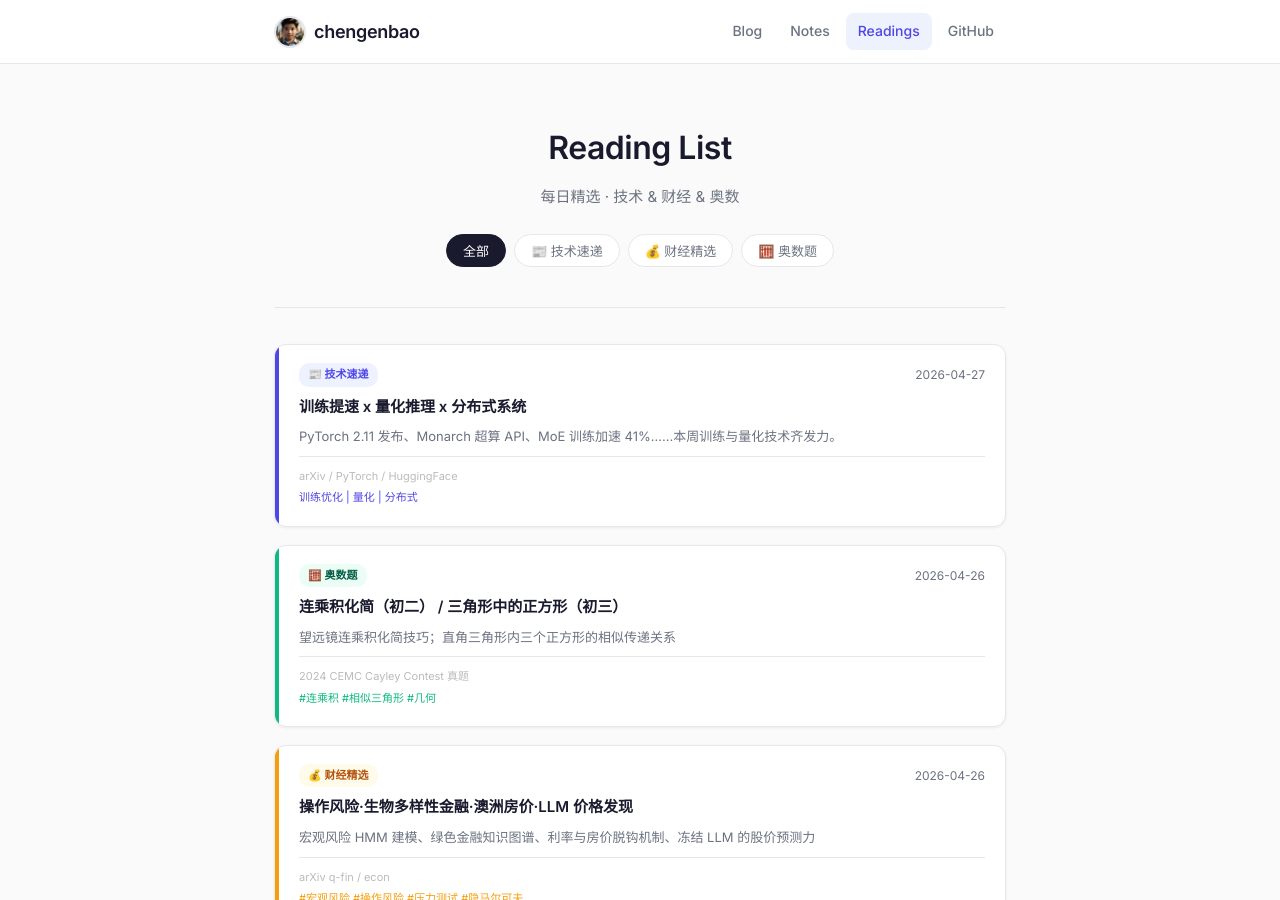
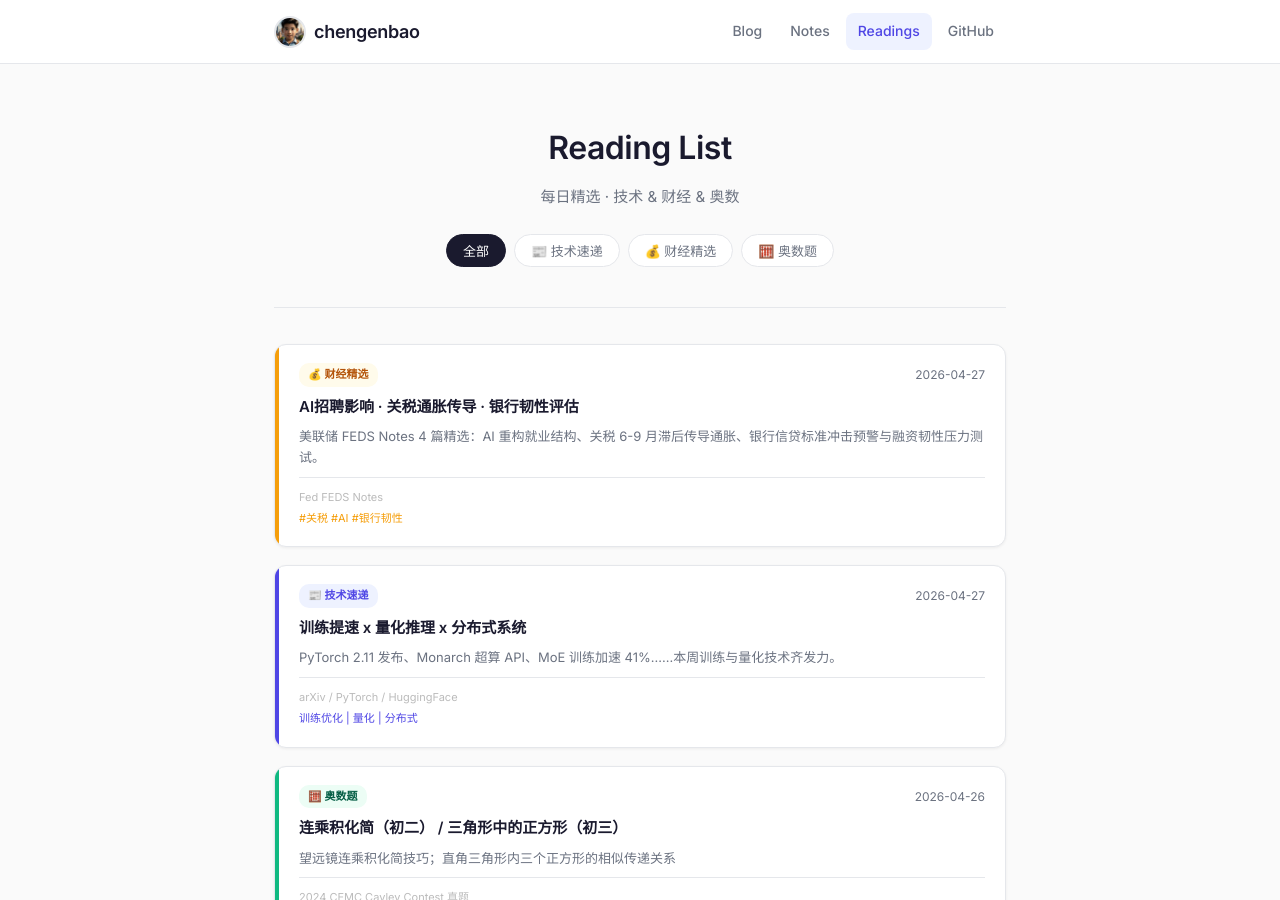
Before and after one commit to chengenbao/chengenbao.github.io, a Jekyll site: the page built from reading-list/index.md, in a window 1280 px wide and 900 px high. Built offline with Jekyll 4.4.1, drawn with Linux system fonts in a browser that asks for light colours.

Commit message:
Add finance reading card 2026-04-27

```diff
--- a/reading-list/index.md
+++ b/reading-list/index.md
@@ -18,6 +18,22 @@
   </div>
 
   <div class="rl-grid">
+<a class="rl-card finance" href="/reading-list/2026-04-27-finance-daily/">
+  <div class="rl-accent"></div>
+  <div class="rl-body">
+    <div class="rl-top">
+      <span class="rl-badge finance">💰 财经精选</span>
+      <time>2026-04-27</time>
+    </div>
+    <h2>AI招聘影响 · 关税通胀传导 · 银行韧性评估</h2>
+    <p>美联储 FEDS Notes 4 篇精选：AI 重构就业结构、关税 6-9 月滞后传导通胀、银行信贷标准冲击预警与融资韧性压力测试。</p>
+    <div class="rl-meta">
+      <span class="rl-source">Fed FEDS Notes</span>
+      <span class="rl-tags">#关税 #AI #银行韧性</span>
+    </div>
+  </div>
+</a>
+
 <a class="rl-card tech" href="/reading-list/2026-04-27-tech-daily/">
   <div class="rl-accent"></div>
   <div class="rl-body">
```
